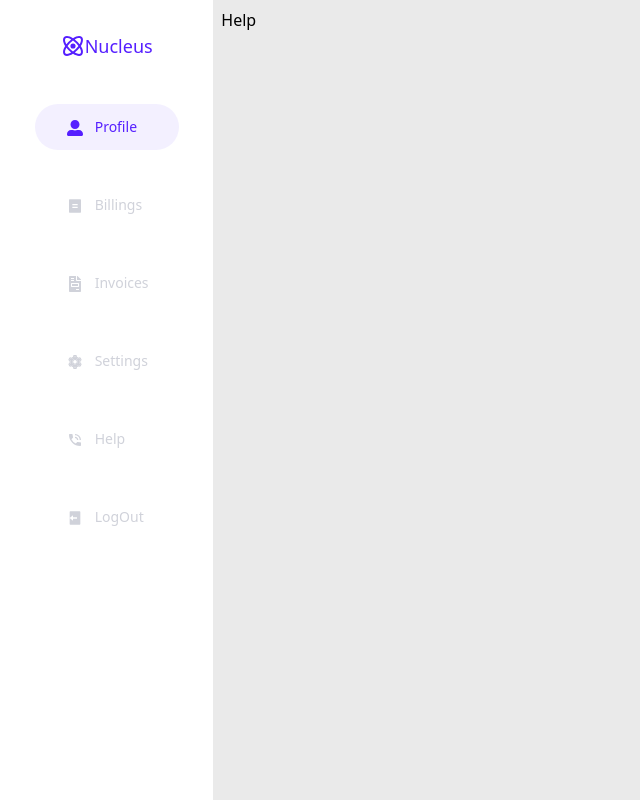
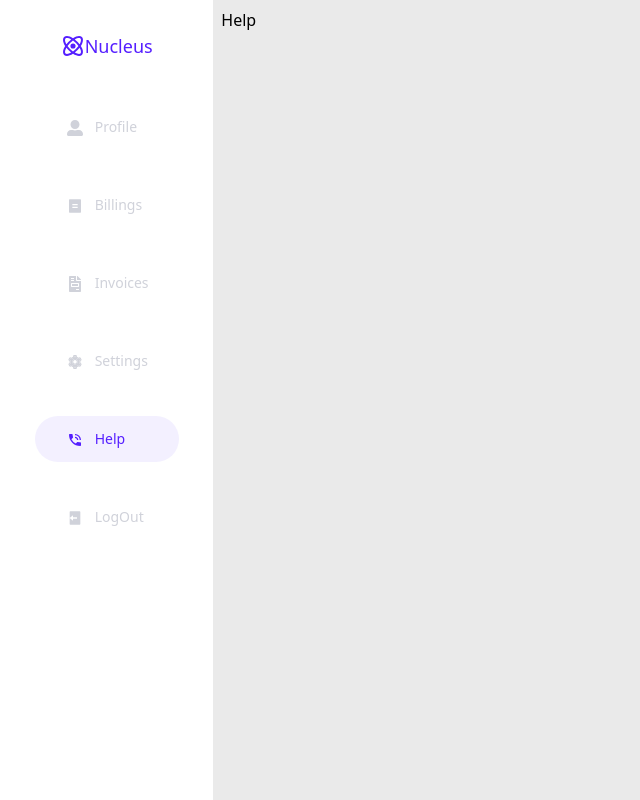
Before and after one commit to Chifez/nucleus, a Next.js app: page /help in a window 1280 px wide. Shown: the whole page, without its empty margins (0-640 px from the left). Built offline with nearby package versions, Linux system fonts and the light colour scheme.

Commit message:
fixed the sidebar active page issue

```diff
--- a/components/layout.tsx
+++ b/components/layout.tsx
@@ -1,5 +1,11 @@
-import React, { ReactNode } from "react";
 import SideBar from "./sideBar";
+
+interface Link {
+  id: number;
+  name: string;
+  links: string;
+  icon: JSX.Element;
+}
 
 const Layout = (props: { children: JSX.Element }) => {
   return (
--- a/components/sideBar.tsx
+++ b/components/sideBar.tsx
@@ -1,6 +1,3 @@
-import Pricing from "@/pages/billings";
-import Profile from "@/pages/settings";
-import Image from "next/image";
 import Link from "next/link";
 import React, { useEffect, useState } from "react";
 import { FaUserAlt, FaFileInvoice } from "react-icons/fa";
@@ -9,6 +6,7 @@
 import { MdPhoneInTalk } from "react-icons/md";
 import { RiLogoutBoxFill } from "react-icons/ri";
 import { BiAtom } from "react-icons/bi";
+import { useRouter } from "next/router";
 const links = [
   { id: 1, name: "profile", links: "/", icon: <FaUserAlt /> },
   { id: 2, name: "Billings", links: "/billings", icon: <RiBillFill /> },
@@ -18,16 +16,15 @@
   { id: 6, name: "LogOut", links: "/logout", icon: <RiLogoutBoxFill /> },
 ];
 
+interface Link {
+  id: number;
+  name: string;
+  links: string;
+  icon: JSX.Element;
+}
 const SideBar = () => {
-  const [active, setIsActive] = useState("profile");
-  const handleClick = (
-    page: string,
-    e: React.MouseEvent<HTMLAnchorElement, MouseEvent>
-  ) => {
-    // e.preventDefault();
-    setIsActive(page);
-  };
-
+  const router = useRouter();
+  const currentPath = router.pathname;
   return (
     <div className="col-span-1  px-2 py-5 rounded-l-xl flex flex-col items-center gap-8">
       <div className=" flex items-center text-lg py-3 text-[#551FFF]">
@@ -38,11 +35,8 @@
         <Link
           href={item.links}
           key={idx}
-          onClick={(e) => {
-            handleClick(item.name, e);
-          }}
           className={`flex items-center justify-center w-fit px-8 py-4 gap-2 cursor-pointer hover:text-[#551FFF] hover:bg-[#F3F0FF] rounded-3xl ${
-            active == item.name
+            currentPath == item.links
               ? "bg-[#F3F0FF] text-[#551FFF]"
               : "text-[#D0D2DA]"
           }`}
--- a/pages/index.tsx
+++ b/pages/index.tsx
@@ -13,7 +13,7 @@
         <link rel="icon" href="/favicon.ico" />
       </Head>
       <Layout>
-        <div>home page</div>
+        <div>profile page</div>
       </Layout>
     </>
   );
```
